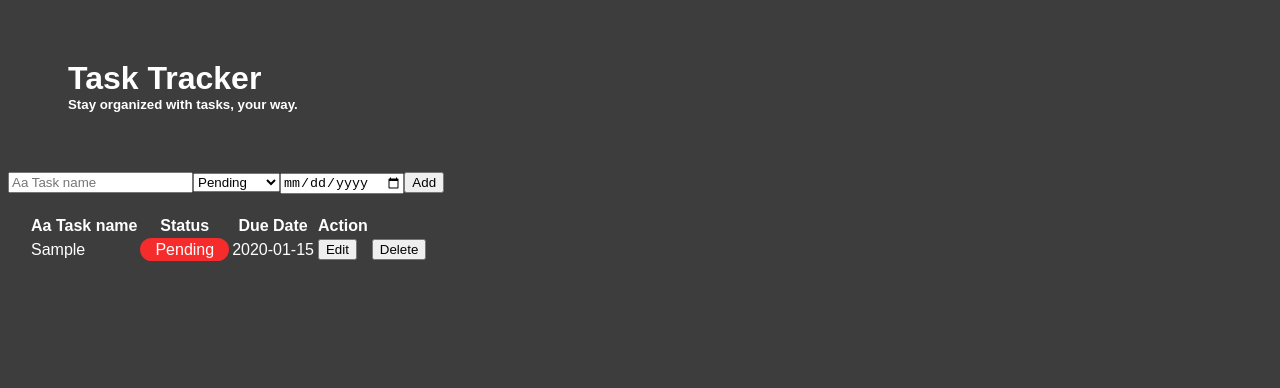
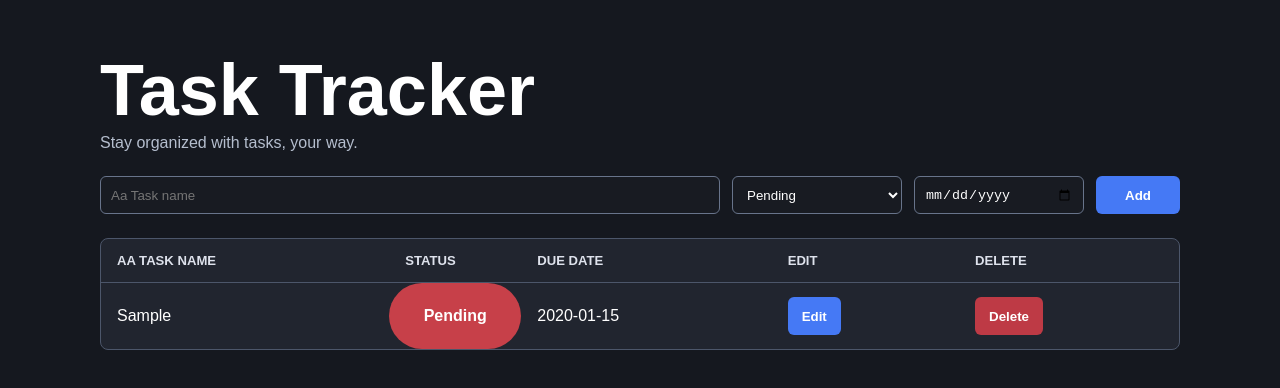
Before and after one commit to naren1003/To-Do-List-ReactApp, a React (Vite) app: page / in a window 1280 px wide. Both pictures are taken after typing "Sample", "2020-01-15" into the empty fields and a click on the button "Add". Shown: the top 388 px of the page. Built offline with nearby package versions, Linux system fonts and the light colour scheme.

Commit message:
final css with ai

```diff
--- a/src/App.css
+++ b/src/App.css
@@ -1,3 +1,83 @@
-table{
-    padding: 20px;
+.app-shell {
+    width: min(1080px, calc(100% - 32px));
+    margin: 0 auto 48px;
 }
+
+.table-wrap {
+    overflow-x: auto;
+    border: 1px solid rgb(76, 86, 106);
+    border-radius: 8px;
+    background-color: rgb(33, 37, 47);
+}
+
+table {
+    width: 100%;
+    min-width: 720px;
+    border-collapse: collapse;
+}
+
+caption {
+    text-align: left;
+}
+
+th,
+td {
+    padding: 14px 16px;
+    border-bottom: 1px solid rgb(76, 86, 106);
+    text-align: left;
+    vertical-align: middle;
+}
+
+th {
+    color: rgb(222, 226, 236);
+    font-size: 0.82rem;
+    font-weight: 700;
+    text-transform: uppercase;
+}
+
+tr:last-child td {
+    border-bottom: 0;
+}
+
+button {
+    min-height: 38px;
+    padding: 0 14px;
+    border: 0;
+    border-radius: 6px;
+    background-color: rgb(69, 121, 245);
+    color: white;
+    font-weight: 700;
+    cursor: pointer;
+}
+
+button:hover {
+    background-color: rgb(91, 139, 255);
+}
+
+button:disabled {
+    cursor: not-allowed;
+    opacity: 0.55;
+}
+
+input,
+select {
+    min-height: 38px;
+    border: 1px solid rgb(104, 116, 139);
+    border-radius: 6px;
+    background-color: rgb(24, 27, 34);
+    color: white;
+    padding: 0 10px;
+}
+
+.sr-only,
+.field-label {
+    position: absolute;
+    width: 1px;
+    height: 1px;
+    padding: 0;
+    margin: -1px;
+    overflow: hidden;
+    clip: rect(0, 0, 0, 0);
+    white-space: nowrap;
+    border: 0;
+}
--- a/src/App.jsx
+++ b/src/App.jsx
@@ -1,40 +1,47 @@
-import { useState,useEffect } from 'react';
+import { useState, useEffect } from 'react';
 import { TaskInput } from './components/TaskInput';
 import { TaskList } from './components/TaskList';
-import './App.css'
+import './App.css';
 
 function App() {
-  const [todoList, setTodoList] = useState(()=>{
-
+  const [todoList, setTodoList] = useState(() => {
     const savedTodos = localStorage.getItem('todos');
 
-    if(savedTodos){
-      return JSON.parse(savedTodos);
+    if (savedTodos) {
+      try {
+        const parsedTodos = JSON.parse(savedTodos);
+        return Array.isArray(parsedTodos) ? parsedTodos : [];
+      } catch {
+        return [];
+      }
     }
 
     return [];
-
   });
 
-  useEffect(()=>{
+  useEffect(() => {
     localStorage.setItem(
       'todos',
       JSON.stringify(todoList)
     );
-  },[todoList]);
+  }, [todoList]);
+
   return (
     <>
       <TaskInput
-        todoList={todoList}
         setTodoList={setTodoList}
       />
+      <main className="app-shell">
+        <div className="table-wrap">
           <table>
+            <caption className="sr-only">Saved task list</caption>
             <thead>
               <tr>
                 <th><b>Aa</b> Task name</th>
                 <th>Status</th>
                 <th>Due Date</th>
-            <th>Action</th>
+                <th>Edit</th>
+                <th>Delete</th>
               </tr>
             </thead>
 
@@ -45,8 +52,10 @@ function App() {
               />
             </tbody>
           </table>
+        </div>
+      </main>
     </>
   );
 }
 
-export default App
+export default App;
--- a/src/components/TaskInput.css
+++ b/src/components/TaskInput.css
@@ -1,8 +1,49 @@
-.Heading{
-    margin:0;
-    padding:0;
+.task-input-section {
+    width: min(1080px, calc(100% - 32px));
+    margin: 56px auto 24px;
 }
 
-.Heading-container{
-    margin:60px;
+.Heading {
+    margin: 0;
+    padding: 0;
+    font-size: clamp(2rem, 7vw, 4.5rem);
+    line-height: 0.95;
 }
+
+.Heading-container {
+    margin-bottom: 24px;
+}
+
+.Heading-subtitle {
+    margin: 10px 0 0;
+    color: rgb(181, 190, 206);
+}
+
+.task-form {
+    display: grid;
+    grid-template-columns: minmax(220px, 1fr) 170px 170px auto;
+    gap: 12px;
+    align-items: center;
+}
+
+.name-input {
+    width: 100%;
+}
+
+.Add-btn {
+    min-width: 84px;
+}
+
+@media (max-width: 760px) {
+    .task-input-section {
+        margin-top: 32px;
+    }
+
+    .task-form {
+        grid-template-columns: 1fr;
+    }
+
+    .Add-btn {
+        width: 100%;
+    }
+}
--- a/src/components/TaskInput.jsx
+++ b/src/components/TaskInput.jsx
@@ -1,73 +1,92 @@
 import { useState } from 'react';
 import './TaskInput.css';
 
-export function TaskInput( { todoList , setTodoList }){
+export function TaskInput({ setTodoList }) {
     const [inputText, setInputText] = useState('');
     const [dueDate, setDueDate] = useState('');
-    const [status, setStatus] = useState("Pending");
+    const [status, setStatus] = useState('Pending');
 
-    function saveInputText(event){
+    function saveInputText(event) {
         setInputText(event.target.value);
     }
 
-    function keyPressed(event){
-        if(event.key === 'Enter'){
+    function keyPressed(event) {
+        if (event.key === 'Enter') {
             addData();
-        }else if(event.key === 'Escape'){
+        } else if (event.key === 'Escape') {
             setInputText('');
+            setDueDate('');
+            setStatus('Pending');
         }
     }
 
-    function addData(){
+    function addData() {
         if (!inputText.trim()) return;
 
         const newTodo = {
-        message: inputText,
+            message: inputText.trim(),
             dueDate: dueDate,
             status: status,
             id: crypto.randomUUID()
         };
 
-    setTodoList([...todoList, newTodo]);
+        setTodoList(prev => [...prev, newTodo]);
         setStatus('Pending');
         setInputText('');
         setDueDate('');
     }
 
-    return(
-        <>
-            <div>
-                <div className='Heading-container'>
-                    <h1 className='Heading'>Task Tracker</h1>
-                    <h5 className='Heading'>Stay organized with tasks, your way.</h5>
+    return (
+        <section className="task-input-section">
+            <div className="Heading-container">
+                <h1 className="Heading">Task Tracker</h1>
+                <p className="Heading-subtitle">Stay organized with tasks, your way.</p>
             </div>
 
+            <form
+                className="task-form"
+                onSubmit={(event) => {
+                    event.preventDefault();
+                    addData();
+                }}
+            >
+                <label className="field-label" htmlFor="task-name">Task name</label>
                 <input
+                    id="task-name"
                     placeholder="Aa Task name"
-                    type = "text"
-                    onChange = {saveInputText}
-                    value = {inputText}
+                    type="text"
+                    onChange={saveInputText}
+                    value={inputText}
                     className="name-input"
-                    onKeyDown = {keyPressed}
+                    onKeyDown={keyPressed}
                 />
+
+                <label className="field-label" htmlFor="task-status">Status</label>
                 <select
+                    id="task-status"
                     value={status}
                     onChange={(e) => setStatus(e.target.value)}
                 >
                     <option value="Pending">Pending</option>
-                    <option value="in-progress">in-progess</option>
+                    <option value="in-progress">In Progress</option>
                     <option value="Completed">Completed</option>
                 </select>
+
+                <label className="field-label" htmlFor="task-due-date">Due date</label>
                 <input
+                    id="task-due-date"
                     type="date"
                     value={dueDate}
                     onChange={(e) => setDueDate(e.target.value)}
                 />
+
                 <button
-                    onClick = {addData}
+                    type="submit"
                     className="Add-btn"
-                >Add</button>
-            </div>
-        </>
+                >
+                    Add
+                </button>
+            </form>
+        </section>
     );
 }
--- a/src/components/TaskItems.css
+++ b/src/components/TaskItems.css
@@ -1,20 +1,36 @@
-.Pending{
-    background-color: rgb(246, 43, 43);
-    border-radius: 20px;
+.Pending,
+.in-progress,
+.Completed {
+    width: 132px;
+    border-radius: 999px;
     text-align: center;
-    padding:0px 15px;
+    /* padding: 8px 14px; */
+    color: white;
+    font-weight: 700;
+    margin: 100px;
 }
 
-.in-progress{
-    background-color: rgb(53, 53, 255);
-    border-radius: 20px;
-    text-align: center;
-    padding:0px 15px;
+.Pending {
+    background-color: rgb(199, 64, 73);
 }
 
-.Completed{
-    background-color: rgb(51, 255, 51);
-    border-radius: 20px;
-    text-align: center;
-    padding:0px 15px;
+.in-progress {
+    background-color: rgb(65, 105, 225);
 }
+
+.Completed {
+    background-color: rgb(36, 138, 92);
+}
+
+.action-group {
+    display: flex;
+    gap: 8px;
+}
+
+.secondary-btn {
+    background-color: rgb(82, 91, 111);
+}
+
+.secondary-btn:hover {
+    background-color: rgb(99, 110, 134);
+}
--- a/src/components/TaskItems.jsx
+++ b/src/components/TaskItems.jsx
@@ -13,18 +13,27 @@ export function TaskItems({
   const [msg, setMsg] = useState(message);
   const [stat, setStat] = useState(status);
   const [date, setDate] = useState(dueDate);
-
   const [editing, setEditing] = useState(false);
 
+  function resetDraft() {
+    setMsg(message);
+    setStat(status);
+    setDate(dueDate);
+  }
+
   function handleEditClick() {
+    resetDraft();
+    setEditing(true);
+  }
 
-    if (editing) {
+  function handleSaveClick() {
+    if (!msg.trim()) return;
 
     const updatedTodos = todoList.map((task) => {
       if (task.id === id) {
         return {
           ...task,
-            message: msg,
+          message: msg.trim(),
           status: stat,
           dueDate: date
         };
@@ -33,9 +42,18 @@ export function TaskItems({
     });
 
     setTodoList(updatedTodos);
+    setEditing(false);
   }
 
-    setEditing(prev => !prev);
+  function handleCancelClick() {
+    resetDraft();
+    setEditing(false);
+  }
+
+  function handleEditKeyDown(event) {
+    if (event.key === 'Escape') {
+      handleCancelClick();
+    }
   }
 
   return (
@@ -45,11 +63,8 @@ export function TaskItems({
           <input
             value={msg}
             onChange={(e) => setMsg(e.target.value)}
-            onKeyDown={(e) => {
-              if (e.key === "Escape") {
-                setMsg(message);
-              }
-            }}
+            onKeyDown={handleEditKeyDown}
+            aria-label={`Edit task name for ${message}`}
           />
         ) : (
           msg
@@ -61,6 +76,8 @@ export function TaskItems({
           <select
             value={stat}
             onChange={(e) => setStat(e.target.value)}
+            onKeyDown={handleEditKeyDown}
+            aria-label={`Edit status for ${message}`}
           >
             <option value="Pending">Pending</option>
             <option value="in-progress">In Progress</option>
@@ -77,6 +94,8 @@ export function TaskItems({
             type="date"
             value={date || ""}
             onChange={(e) => setDate(e.target.value)}
+            onKeyDown={handleEditKeyDown}
+            aria-label={`Edit due date for ${message}`}
           />
         ) : (
           date || "-"
@@ -85,9 +104,31 @@ export function TaskItems({
 
 
       <td>
-        <button onClick={handleEditClick}>
-          {editing ? "Save" : "Edit"}
+        {editing ? (
+          <div className="action-group">
+            <button
+              onClick={handleSaveClick}
+              disabled={!msg.trim()}
+              aria-label={`Save ${message}`}
+            >
+              Save
             </button>
+            <button
+              className="secondary-btn"
+              onClick={handleCancelClick}
+              aria-label={`Cancel editing ${message}`}
+            >
+              Cancel
+            </button>
+          </div>
+        ) : (
+          <button
+            onClick={handleEditClick}
+            aria-label={`Edit ${message}`}
+          >
+            Edit
+          </button>
+        )}
       </td>
     </>
   );
--- a/src/components/TaskList.css
+++ b/src/components/TaskList.css
@@ -1,4 +1,13 @@
-.tasklist-container{
-    display: flex;
-    gap: 20px;
+.empty-state {
+    padding: 28px 16px;
+    color: rgb(181, 190, 206);
+    text-align: center;
 }
+
+.danger-btn {
+    background-color: rgb(190, 58, 69);
+}
+
+.danger-btn:hover {
+    background-color: rgb(214, 73, 85);
+}
--- a/src/components/TaskList.jsx
+++ b/src/components/TaskList.jsx
@@ -1,4 +1,5 @@
 import { TaskItems } from "./TaskItems";
+import './TaskList.css';
 
 export function TaskList({ todoList, setTodoList }) {
     function handleDelete(id) {
@@ -6,6 +7,17 @@ export function TaskList({ todoList, setTodoList }) {
             prev.filter(task => task.id !== id)
         );
     }
+
+    if (todoList.length === 0) {
+        return (
+            <tr>
+                <td className="empty-state" colSpan="5">
+                    No tasks yet. Add one above to get started.
+                </td>
+            </tr>
+        );
+    }
+
     return (
         <>
             {todoList.map((task) => (
@@ -19,7 +31,11 @@ export function TaskList({ todoList, setTodoList }) {
                         setTodoList={setTodoList}
                     />
                     <td>
-                        <button onClick={() => handleDelete(task.id)}>
+                        <button
+                            className="danger-btn"
+                            onClick={() => handleDelete(task.id)}
+                            aria-label={`Delete ${task.message}`}
+                        >
                             Delete
                         </button>
                     </td>
--- a/src/index.css
+++ b/src/index.css
@@ -1,5 +1,10 @@
-body{
+* {
+    box-sizing: border-box;
+}
+
+body {
+    margin: 0;
     font-family: Arial, Helvetica, sans-serif;
-    background-color: rgb(61, 61, 61);
+    background-color: rgb(21, 24, 31);
     color: white;
 }
```
Lines whose indentation alone changed are shown as unchanged.
